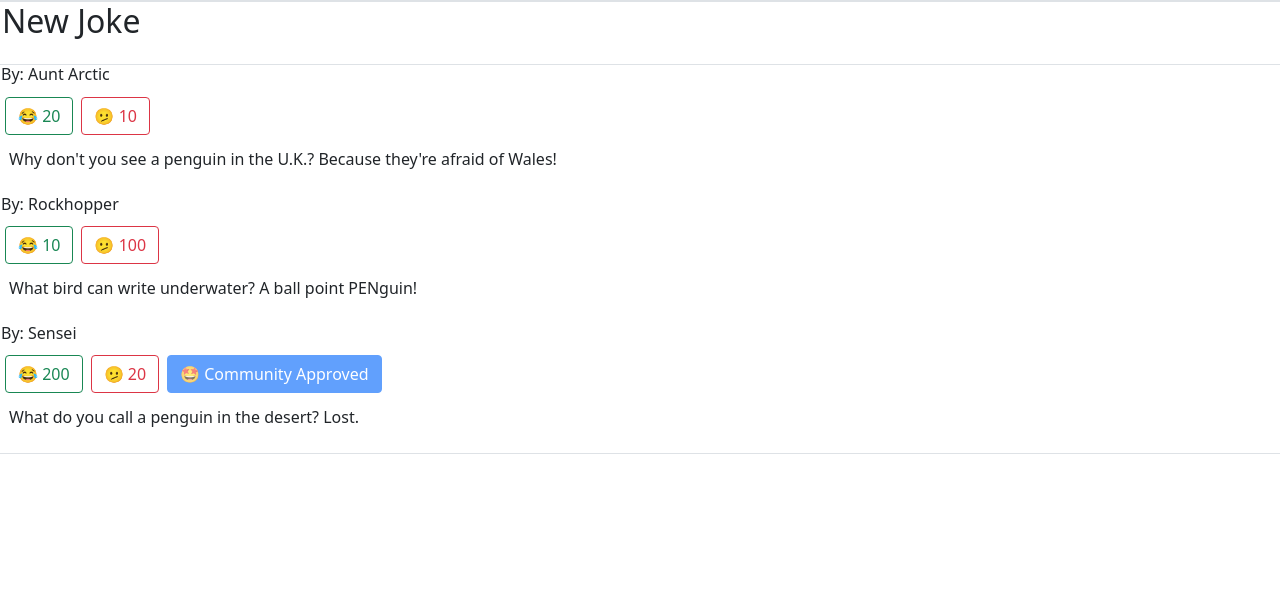
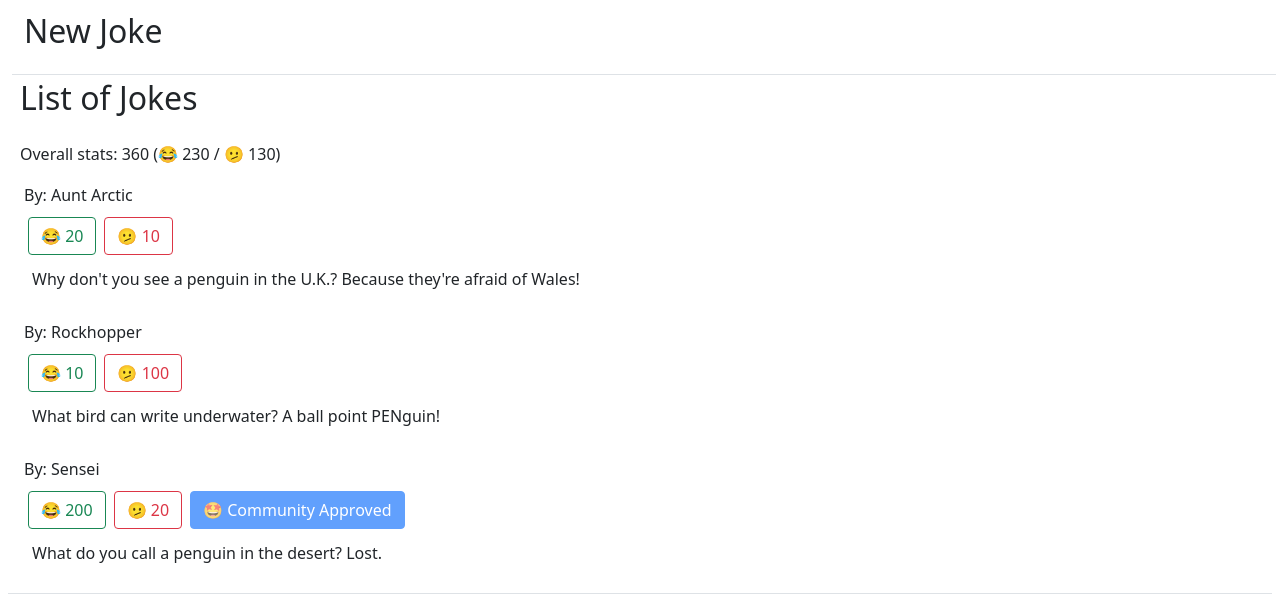
Before and after one commit to Szamurajpalanta/InfRend2022_MZ727W, an Angular app in the folder joke-list/: page / in a window 1280 px wide. Shown: the top 602 px of the page. Built offline with nearby package versions, Linux system fonts and the light colour scheme.

Commit message:
add counting votes

```diff
--- a/joke-list/src/app/app.component.html
+++ b/joke-list/src/app/app.component.html
@@ -1,8 +1,10 @@
-<div class="bg-white rounded border p-6 row">
-  <div class="col-md-12 rounded border">
+<div class="bg-white border-bottom p-6 row m-2">
+  <div class="col-md-12 border-bottom m-1">
     <h2 class="text-3xl mb-4 mt-0">New Joke</h2>
   </div>
-  <div class="col-md-12" *ngFor="let joke of jokes">
+  <h2 class="text-3xl mb-4 mt-0">List of Jokes</h2>
+  <p>Overall stats: {{countAllVotes()}} (😂 {{countUpvotes()}} / 🫤 {{countDownvotes()}})</p>
+  <div class="col-md-12 m-1" *ngFor="let joke of jokes">
     <app-joke [joke]="joke"></app-joke>
   </div>
 </div>
--- a/joke-list/src/app/app.component.ts
+++ b/joke-list/src/app/app.component.ts
@@ -9,4 +9,26 @@
 export class AppComponent {
   title = 'joke-list';
   jokes = jokes;
+
+  countUpvotes(): number {
+    let sum = 0;
+    for (let index = 0; index < jokes.length; index++) {
+      const joke = jokes[index];
+      sum += joke.upvotes;
+    }
+    return sum;
+  }
+
+  countDownvotes(): number {
+    let sum = 0;
+    for (let index = 0; index < jokes.length; index++) {
+      const joke = jokes[index];
+      sum += joke.downvotes;
+    }
+    return sum;
+  }
+
+  countAllVotes(): number {
+    return this.countUpvotes() + this.countDownvotes();
+  }
 }
```
